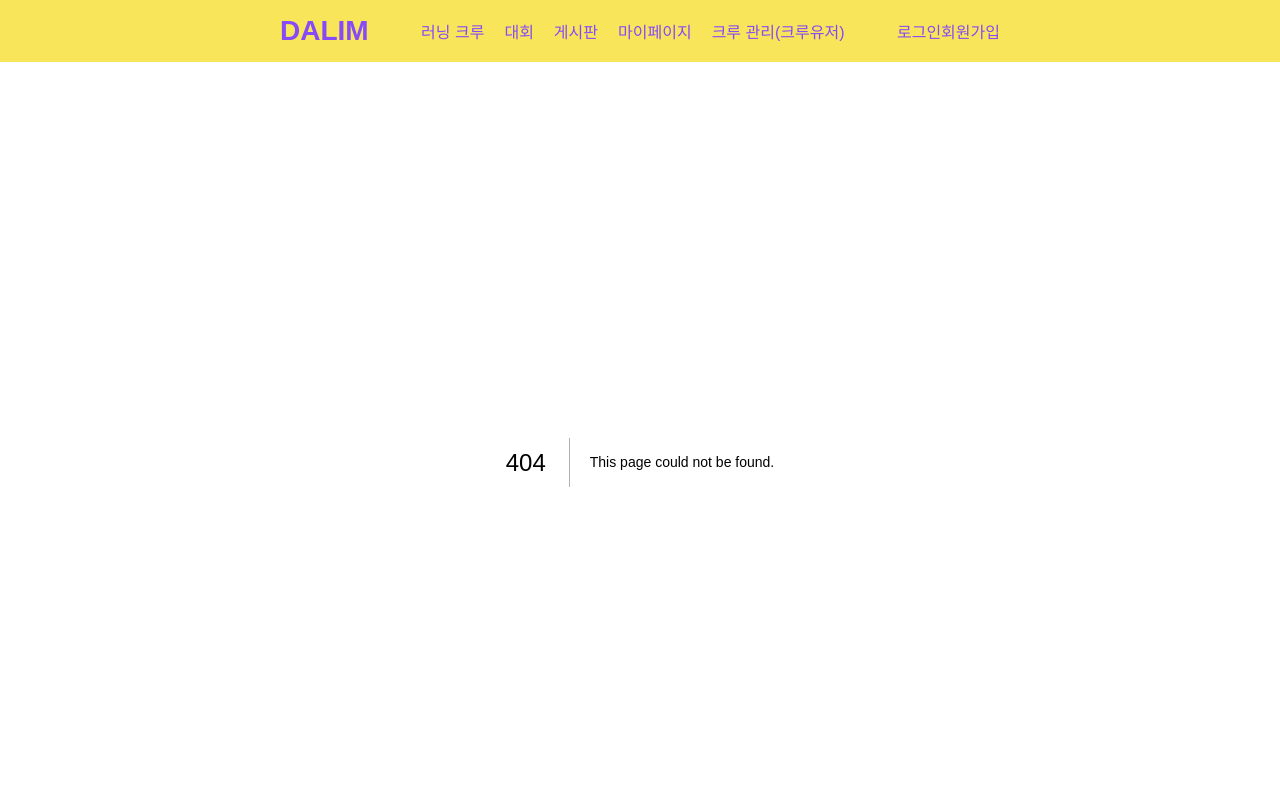
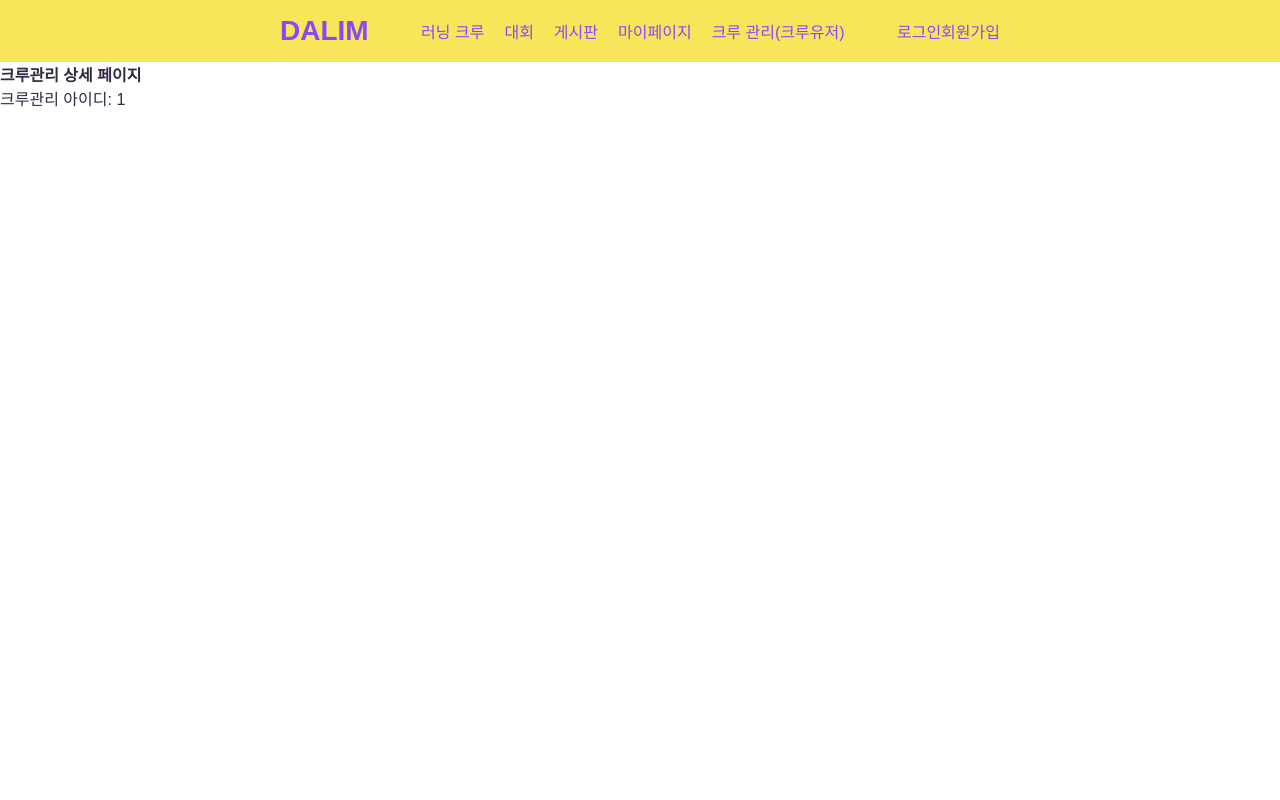
Before and after one commit to escape1001/dalim_front, a Next.js app in the folder dalim/: page /manage/crew/1 in a window 1280 px wide. Before the commit this address had no page. Shown: the top 800 px of the page. Built offline with nearby package versions, Linux system fonts and the light colour scheme.

Commit message:
:wrench: 크루 관리 페이지 경로 수정

```diff
--- /dev/null
+++ b/dalim/pages/manage/crew/[crew_id].js
@@ -0,0 +1,22 @@
+import { useRouter } from "next/router";
+import { useEffect } from "react";
+import styled from "styled-components";
+
+
+const Wrapper = styled.main`
+`;
+
+export default function CrewManageDetail(){
+    const { crew_id } = useRouter().query;
+
+    useEffect(() => {
+        // [TO DO] 서버에 요청을 보내서 crew_id에 해당하는 게시글 정보를 가져와야 함
+    },[crew_id])
+
+    return(
+        <Wrapper>
+            <h2>크루관리 상세 페이지</h2>
+            <p>크루관리 아이디: {crew_id}</p>
+        </Wrapper>
+    );
+}
--- a/dalim/pages/admin/crew/index.js
+++ b/dalim/pages/manage/crew/index.js
@@ -6,7 +6,7 @@ import styled from "styled-components";
 const Wrapper = styled.main`
 `;
 
-export default function CrewAdmin(){
+export default function CrewManageList(){
 
     useEffect(() => {
         // [TO DO] 서버에 요청을 보내서 crew_list 받아와야 함
@@ -14,9 +14,9 @@ export default function CrewAdmin(){
 
     return(
         <Wrapper>
-            <h2>크루 어드민</h2>
+            <h2>크루 관리</h2>
             <Link className="default-btn" href="/admin/crew/form">
-                크루 등록
+                크루 목록 / 등록버튼
             </Link>
         </Wrapper>
     );
```
Also changed, not shown: dalim/pages/manage/crew/form.js (renamed from dalim/pages/admin/crew/form.js).
